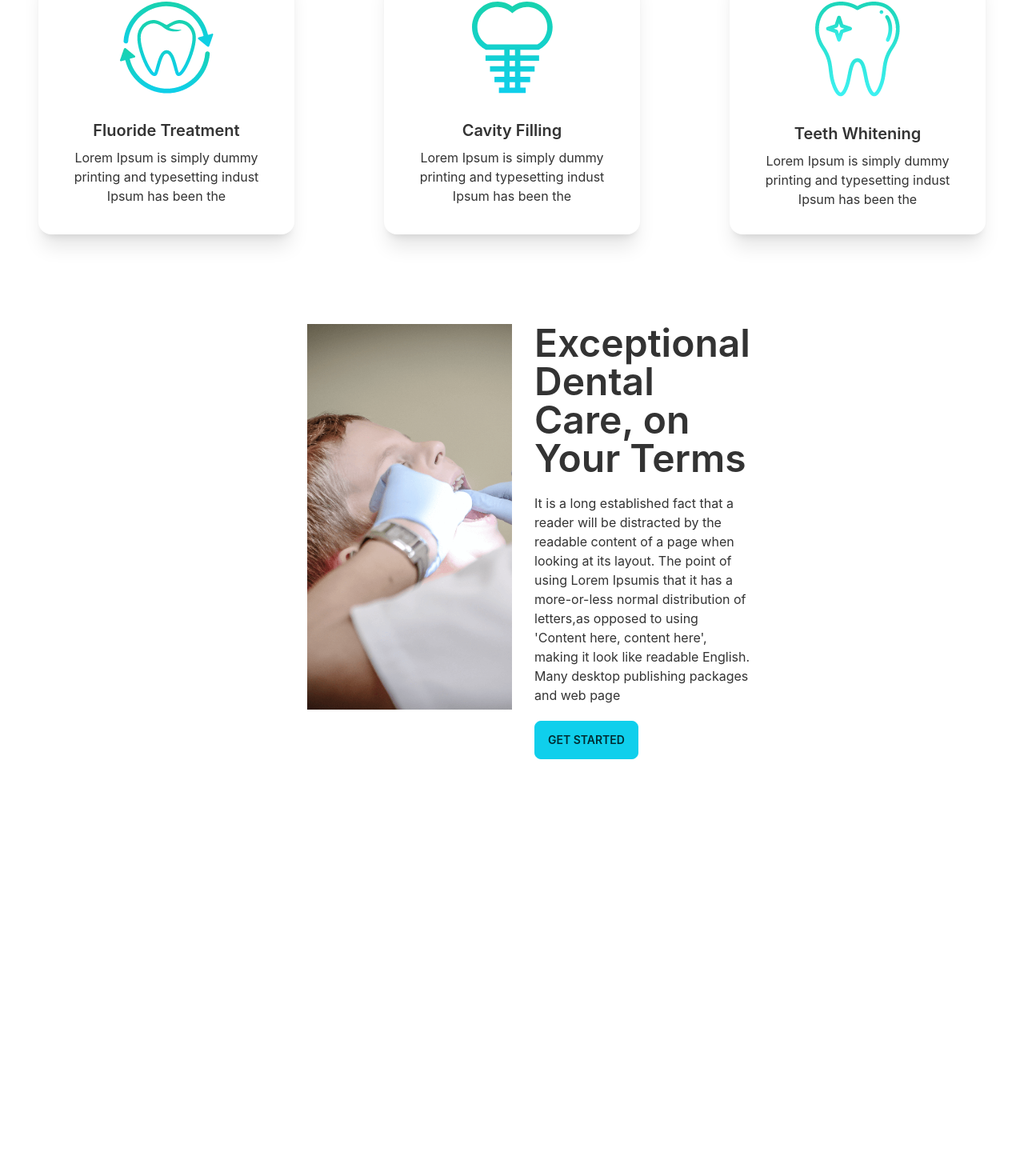
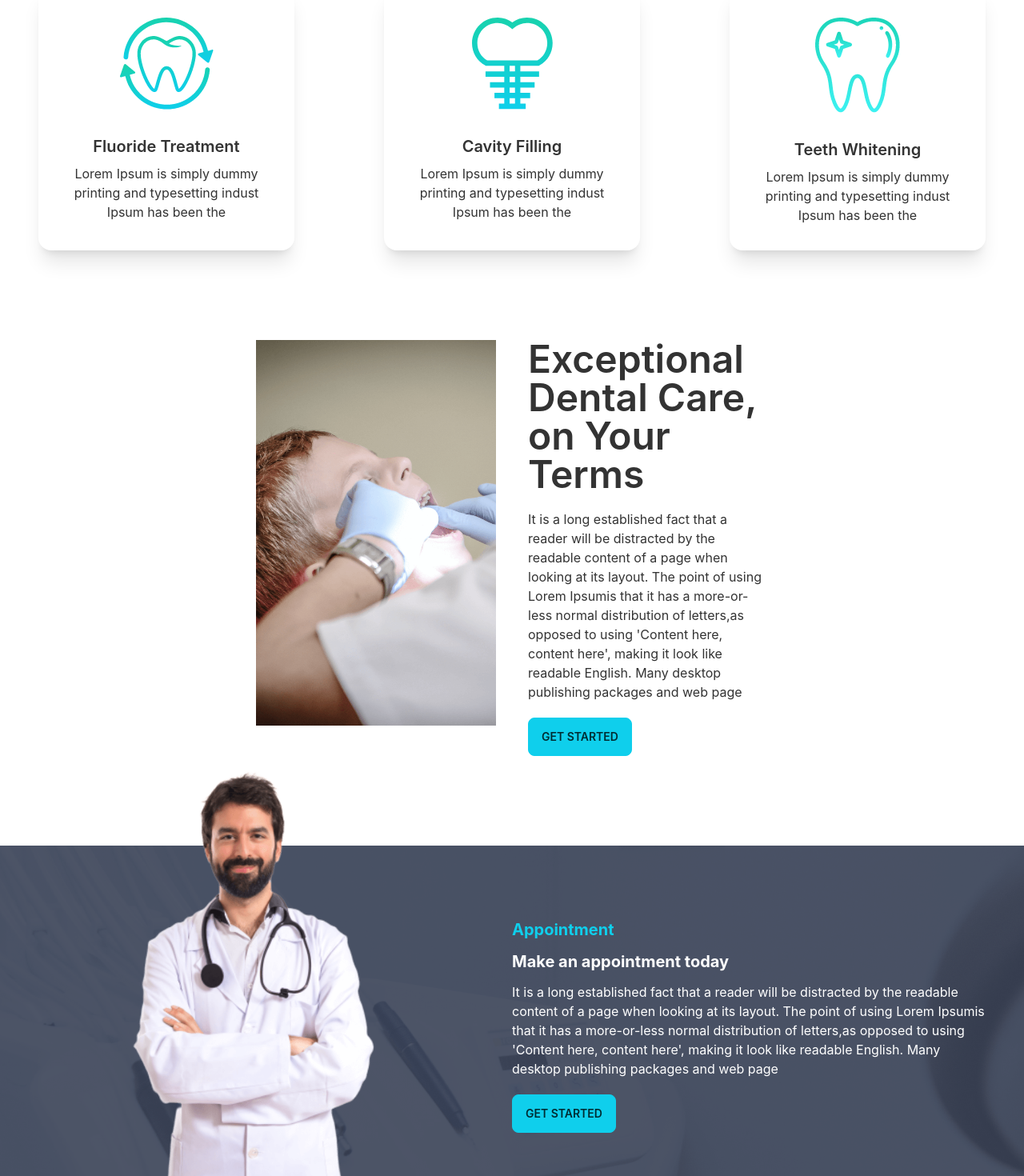
Before and after one commit to ab-siddiq/react-express-doctors-portal, a React (Create React App) app: page / in a window 1280 px wide. Shown: the part 1342-2812 px from the top of the page at 80% size. Before the commit the page ends 2291 px from the top, so only its background shows below. Built offline with nearby package versions, Linux system fonts and the light colour scheme.

Commit message:
complete appointment section

```diff
--- a/src/Pages/Home/DentalCare/DentalCare.js
+++ b/src/Pages/Home/DentalCare/DentalCare.js
@@ -11,14 +11,14 @@
     img: treatment,
   };
   return (
-    <div class="card lg:card-side bg-base-100  mt-28 mx-96">
-      <div className="grid grid-cols-2 content-center">
+    <div class="flex justify-center lg:card-side bg-base-100  mt-28 ">
+      <div className="card grid md:grid-cols-2 lg:grid-cols-2 sm:grid-cols-1  gap-10  lg:w-1/2 sm:w-full content-center">
         <div className="">
           <figure>
             <img src={care.img} className="h-auto w-96 rounded" alt="Album" />
           </figure>
         </div>
-        <div class=" w-full grid content-center px-7">
+        <div class=" w-full grid content-center ">
           <div>
             <h2 class="card-title text-5xl mb-5">{care.title}</h2>
             <p>{care.description}</p>
--- a/src/Pages/Home/Home.js
+++ b/src/Pages/Home/Home.js
@@ -2,6 +2,7 @@
 import Banner from "./Banner/Banner";
 import DentalCare from "./DentalCare/DentalCare";
 import Info from "./Info/Info";
+import MakeAppointment from "./MakeAppointment/MakeAppointment";
 import Services from "./Services/Services";
 
 const Home = () => {
@@ -11,6 +12,7 @@
       <Info></Info>
       <Services></Services>
       <DentalCare></DentalCare>
+      <MakeAppointment></MakeAppointment>
     </div>
   );
 };
--- a/src/Pages/Home/Info/Info.js
+++ b/src/Pages/Home/Info/Info.js
@@ -28,7 +28,7 @@
     },
   ];
   return (
-    <div class="grid grid-cols-3 justify-items-center gap-10 mx-auto px-12 text-base-100 my-10">
+    <div class="grid md:grid-cols-2 lg:grid-cols-3 sm:grid-cols-1 justify-items-center gap-10 mx-auto px-12 text-base-100 my-10">
       {cardInfos.map((cardInfo) => (
         <InfoCard key={cardInfo.id} info={cardInfo}></InfoCard>
       ))}
--- a/src/Pages/Home/Info/InfoCard.js
+++ b/src/Pages/Home/Info/InfoCard.js
@@ -5,7 +5,9 @@
   console.log(info);
   console.log("d");
   return (
-    <div class={`card lg:card-side bg-primary shadow-xl px-5 w-full ${color}`}>
+    <div
+      class={`card md:pt-5 sm:pt-5 lg:card-side  shadow-xl px-5 w-full ${color}`}
+    >
       <figure>
         <img src={img} alt="Album" />
       </figure>
--- /dev/null
+++ b/src/Pages/Home/MakeAppointment/MakeAppointment.js
@@ -0,0 +1,35 @@
+import React from "react";
+import doctor from "../../assets/images/doctor.png";
+import appointment from "../../assets/images/appointment.png";
+
+const MakeAppointment = () => {
+  return (
+    <section
+      className="flex justify-center items-center mt-28 "
+      style={{ background: `url(${appointment})` }}
+    >
+      <div className="flex-1 hidden lg:block">
+        <img className="mt-[-150px]" src={doctor} />
+      </div>
+      <div className="flex-1 m-10">
+        <h3 className="text-primary text-xl font-bold">Appointment</h3>
+        <h2 className="text-xl text-white my-3 font-bold">
+          Make an appointment today
+        </h2>
+        <p className="text-white ">
+          It is a long established fact that a reader will be distracted by the
+          readable content of a page when looking at its layout. The point of
+          using Lorem Ipsumis that it has a more-or-less normal distribution of
+          letters,as opposed to using 'Content here, content here', making it
+          look like readable English. Many desktop publishing packages and web
+          page
+        </p>
+        <div class="card-actions mt-5">
+          <button class="btn btn-primary uppercase">Get Started</button>
+        </div>
+      </div>
+    </section>
+  );
+};
+
+export default MakeAppointment;
--- a/src/Pages/Home/Services/Services.js
+++ b/src/Pages/Home/Services/Services.js
@@ -34,7 +34,7 @@
         <h3 className="text-primary">OUR SERVICES</h3>
         <h2 className="text-3xl">Services We Provide</h2>
       </div>
-      <div className="grid grid-cols-3 gap-28 ">
+      <div className="grid lg:grid-cols-3 md:grid-cols-2 sm:grid-cols-1 gap-28 ">
         {services.map((service) => (
           <Service key={service._id} service={service}></Service>
         ))}
```
